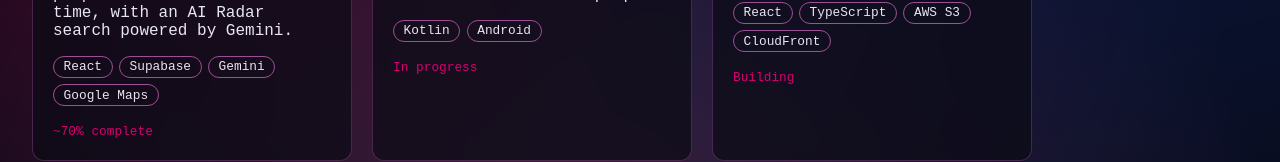
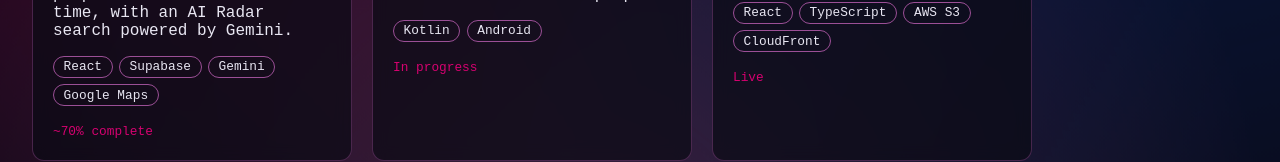
Before and after one commit to Collin440/myDevPortfolio, a React (Vite) app in the folder frontend/: page / in a window 1280 px wide. Shown: the part 559-721 px from the top of the page. Built offline with nearby package versions, Linux system fonts and the light colour scheme.

Commit message:
docs: add lessons and contact

```diff
--- a/frontend/src/data/projects.ts
+++ b/frontend/src/data/projects.ts
@@ -32,6 +32,6 @@ export const projects: Project[] = [
     tag: "Cloud",
     blurb: "This portfolio, hosted on AWS with S3 and CloudFront.",
     stack: ["React", "TypeScript", "AWS S3", "CloudFront"],
-    status: "Building",
+    status: "Live",
   },
 ];
```
Also changed, not shown: 1 other file (tests, documents, lock files or other folders).
